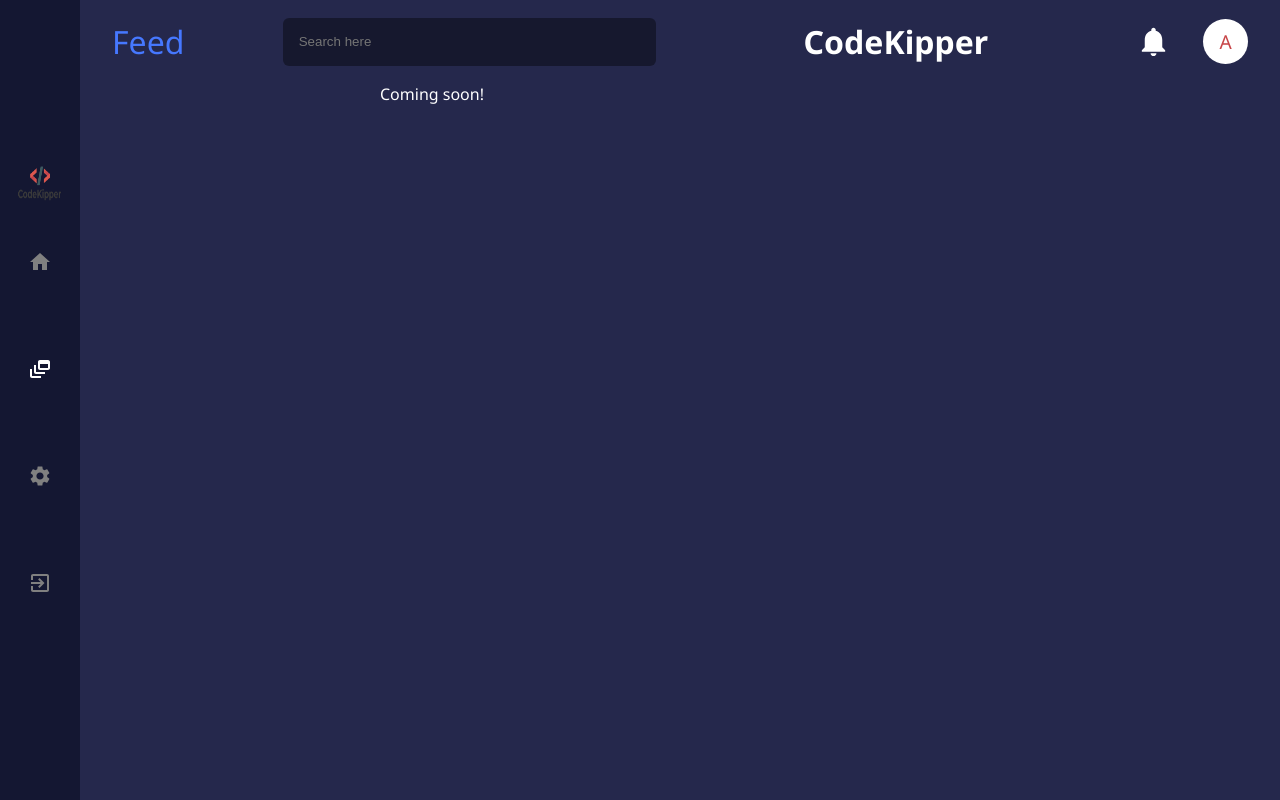
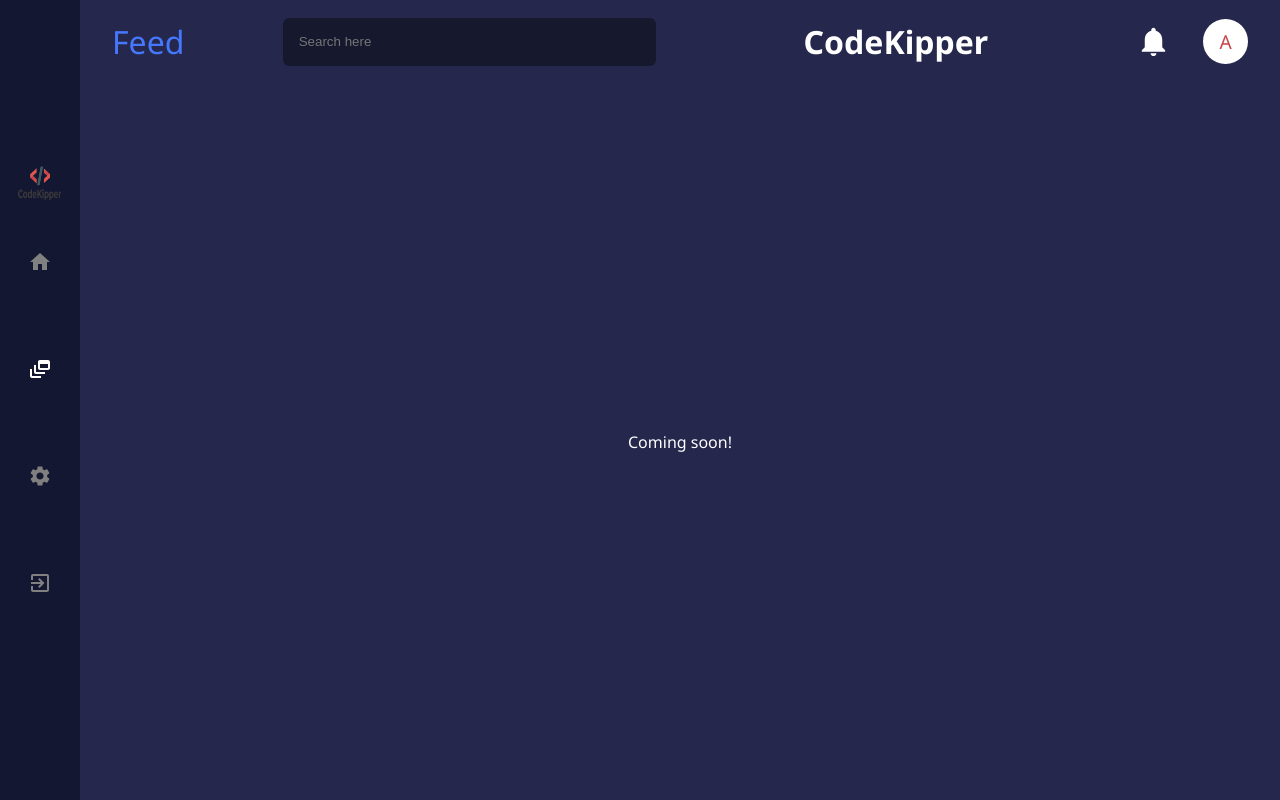
Before and after one commit to joshrobertsv2/code-kipper, a React (Create React App) app in the folder client/: page /feed in a window 1280 px wide. Built offline with nearby package versions, Linux system fonts and the light colour scheme.

Commit message:
changed styling for text content

```diff
--- a/client/src/components/Feed/Feed.styles.js
+++ b/client/src/components/Feed/Feed.styles.js
@@ -54,5 +54,6 @@
 Profile.displayName = 'ProfileCircle'
 
 export const Container = styled.div`
-  grid-area: content`
+  grid-area: content;
+  margin: auto;`
 Container.displayName = 'Feed'
```
